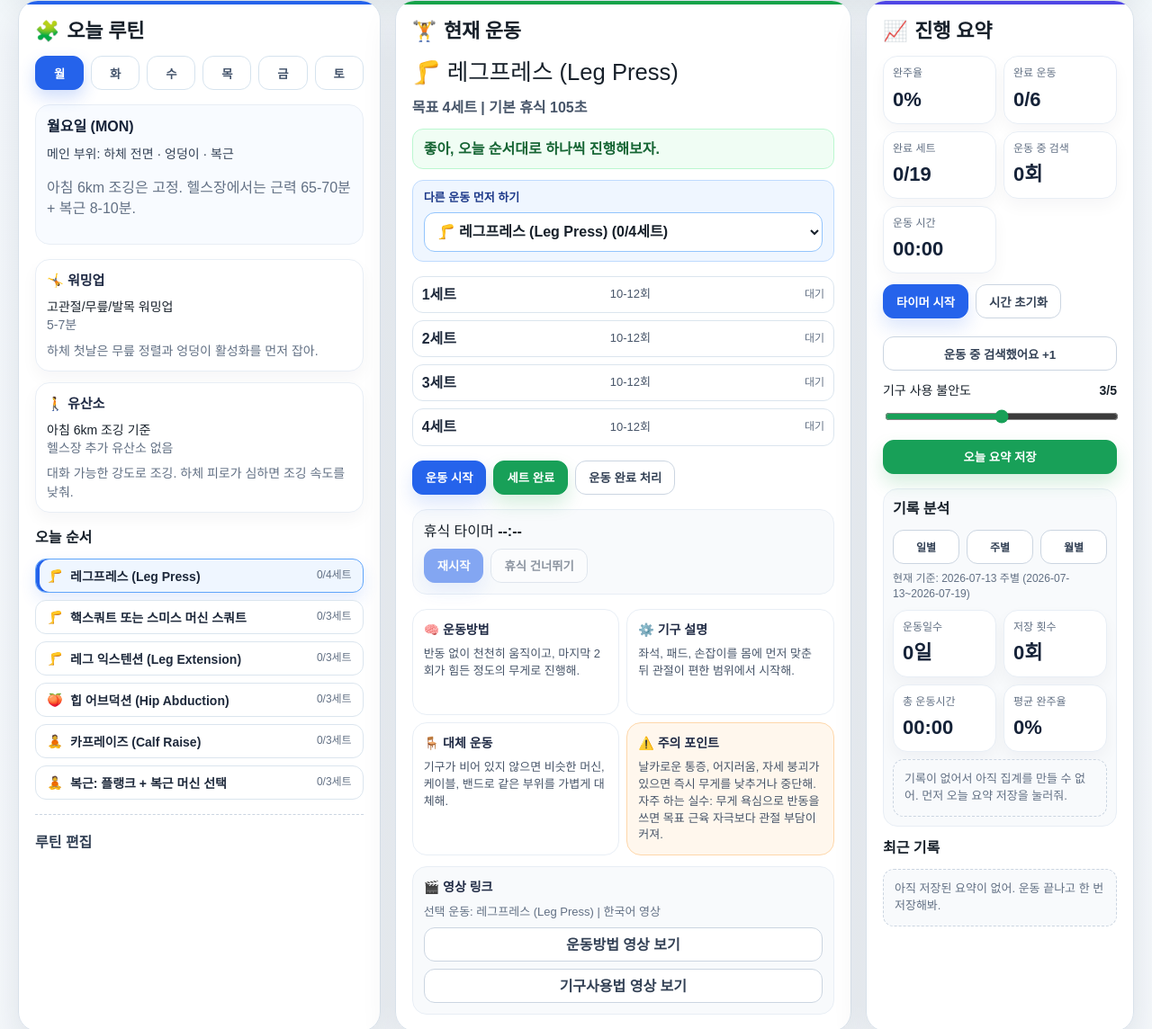
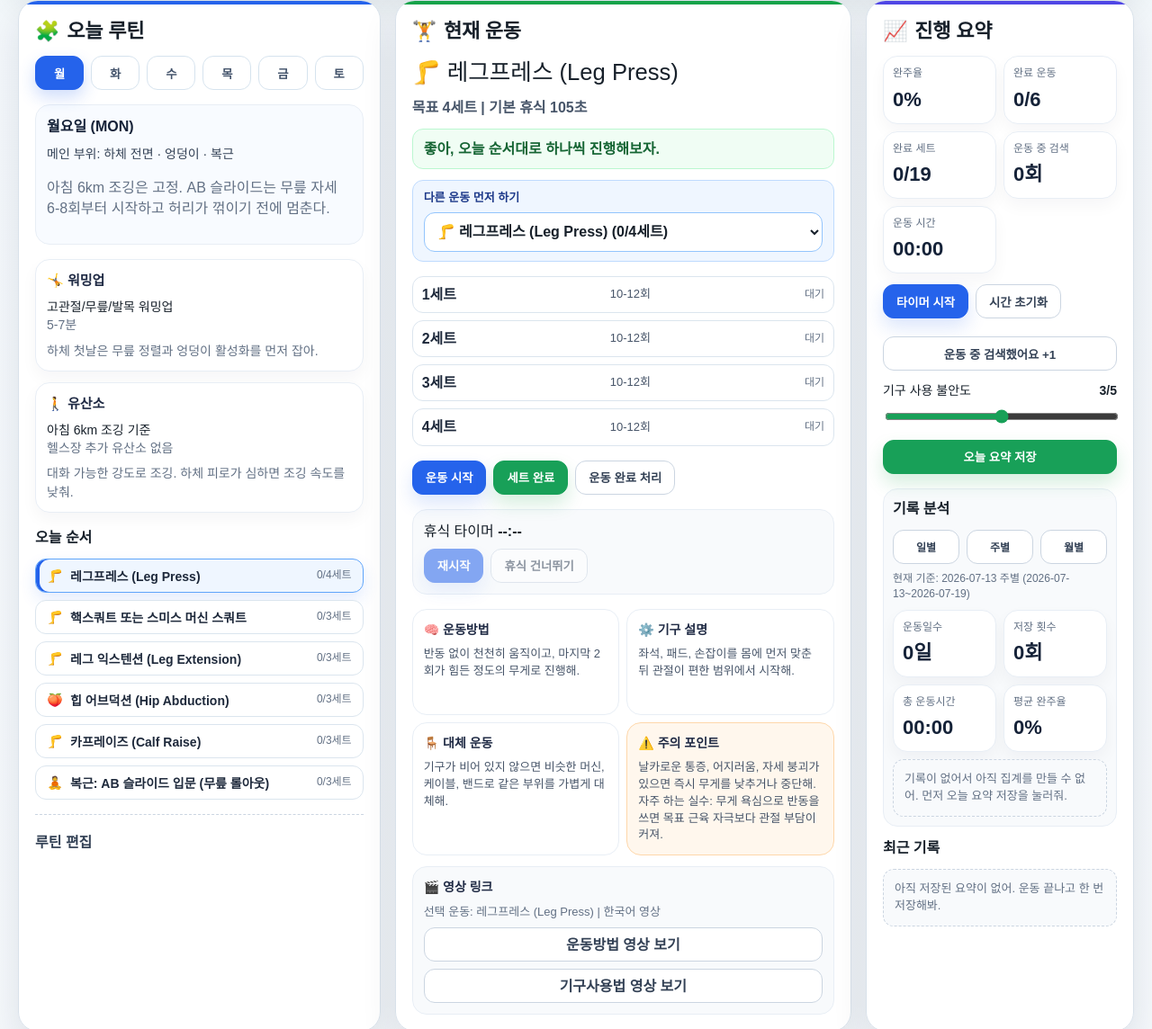
Before and after one commit to MetachainArt/FitMind-AI, a website: page index.html in a window 1280 px wide. Shown: the part 245-1389 px from the top of the page at 90% size. Drawn offline with Linux system fonts and the light colour scheme.

Commit message:
Refine upper body and ab slide routine

```diff
--- a/app.js
+++ b/app.js
@@ -10,15 +10,23 @@ const WEEKDAYS = [
 ];
 
 const STORAGE_KEY = "fitmind_state_v1";
-const PLAN_VERSION = "daily_6km_strength_v5";
+const PLAN_VERSION = "daily_6km_strength_v6";
 const RETIRED_EXERCISE_IDS = new Set(["cable-crunch", "cable-crunch-fri", "cable-crunch-sat"]);
 const RETIRED_TEMPLATE_IDS = new Set(["tpl-cable-crunch"]);
 const RETIRED_EXERCISE_NAME_PATTERNS = [/케이블\s*크런치/i, /Cable\s*Crunch/i];
 const LEGACY_EXERCISE_REPLACEMENTS = {
-  MON: { "cable-crunch": "ab-crunch-machine", fallback: "ab-crunch-machine" },
+  MON: { "cable-crunch": "ab-slide-mon", fallback: "ab-slide-mon" },
   THU: { "cable-crunch": "ab-crunch-machine-thu", fallback: "ab-crunch-machine-thu" },
-  FRI: { "cable-crunch": "side-plank-fri", "cable-crunch-fri": "side-plank-fri", fallback: "side-plank-fri" },
+  FRI: { "cable-crunch": "ab-slide-fri", "cable-crunch-fri": "ab-slide-fri", fallback: "ab-slide-fri" },
   SAT: { "cable-crunch": "cable-woodchop-sat", "cable-crunch-sat": "cable-woodchop-sat", fallback: "cable-woodchop-sat" }
+};
+const ROUTINE_EXERCISE_UPGRADES = {
+  MON: { "ab-crunch-machine": "ab-slide-mon" },
+  WED: { "pec-deck-machine": "smith-incline-press" },
+  FRI: {
+    "cable-hammer-curl": "single-arm-cable-curl",
+    "side-plank-fri": "ab-slide-fri"
+  }
 };
 const DEFAULT_EXERCISE_GUIDE = {
   howTo: "반동 없이 천천히 움직이고, 마지막 2회가 힘든 정도의 무게로 진행해.",
@@ -53,13 +61,17 @@ const EXERCISE_VIDEO_QUERY_OVERRIDES = {
   "side-plank-fri": { howTo: "사이드 플랭크 자세 운동방법", machine: "사이드 플랭크 매트 운동" },
   "side-plank-sat": { howTo: "사이드 플랭크 자세 운동방법", machine: "사이드 플랭크 매트 운동" },
   deadbug: { howTo: "데드버그 운동방법", machine: "데드버그 코어 운동" },
+  "ab-slide-mon": { howTo: "AB 슬라이드 무릎 롤아웃 초보 운동방법", machine: "AB 슬라이드 복근 롤아웃 사용법" },
+  "ab-slide-fri": { howTo: "AB 슬라이드 무릎 롤아웃 초보 운동방법", machine: "AB 슬라이드 복근 롤아웃 사용법" },
   "squat-machine": { howTo: "핵스쿼트 스미스머신 스쿼트 운동방법", machine: "핵스쿼트 머신 스미스머신 사용법" },
   "leg-extension": { howTo: "레그 익스텐션 운동방법", machine: "레그 익스텐션 기구 사용법" },
   "leg-curl-seated": { howTo: "시티드 레그컬 운동방법", machine: "시티드 레그컬 기구 사용법" },
   "hip-thrust": { howTo: "힙 쓰러스트 운동방법", machine: "힙쓰러스트 머신 사용법" },
   "calf-press": { howTo: "카프 프레스 운동방법", machine: "카프 프레스 기구 사용법" },
   "chest-press": { howTo: "체스트 프레스 운동방법", machine: "체스트 프레스 기구 사용법" },
+  "smith-incline-press": { howTo: "스미스 인클라인 프레스 운동방법", machine: "스미스머신 인클라인 벤치 세팅" },
   "shoulder-press": { howTo: "숄더 프레스 운동방법", machine: "숄더 프레스 머신 사용법" },
+  "single-arm-cable-curl": { howTo: "원암 케이블 컬 운동방법", machine: "케이블 바이셉 컬 사용법" },
   "lateral-raise": { howTo: "델토이드 레이즈 머신 운동방법", machine: "Deltoid Raise 머신 사용법" },
   "russian-twist": { howTo: "러시안 트위스트 운동방법", machine: "러시안 트위스트 도구 사용법" },
   "machine-row": { howTo: "버티컬 로우 운동방법", machine: "Vertical Row 머신 사용법" },
@@ -130,7 +142,7 @@ const ROUTINE_PLAN = {
   MON: {
     dayLabel: "MON",
     theme: "하체 전면 · 엉덩이 · 복근",
-    trainingFocus: "아침 6km 조깅은 고정. 헬스장에서는 근력 65-70분 + 복근 8-10분.",
+    trainingFocus: "아침 6km 조깅은 고정. AB 슬라이드는 무릎 자세 6-8회부터 시작하고 허리가 꺾이기 전에 멈춘다.",
     warmupMain: "고관절/무릎/발목 워밍업",
     warmupTime: "5-7분",
     warmupNote: "하체 첫날은 무릎 정렬과 엉덩이 활성화를 먼저 잡아.",
@@ -154,15 +166,15 @@ const ROUTINE_PLAN = {
       exercise({ id: "hip-abduction", name: "힙 어브덕션 (Hip Abduction)", sets: ["15회", "15회", "15회"], restSec: 70 }),
       exercise({ id: "standing-calf-raise", name: "카프레이즈 (Calf Raise)", sets: ["15-20회", "15-20회", "15-20회"], restSec: 60 }),
       exercise({
-        id: "ab-crunch-machine",
-        name: "복근: 플랭크 + 복근 머신 선택",
-        sets: ["플랭크 45초", "플랭크 45초", "머신 있으면 12-15회"],
-        restSec: 60,
-        howTo: "월요일 복근은 이 항목 하나만 하면 돼. 플랭크 2세트를 기본으로 하고, 복근 머신이 보이면 마지막 세트에만 가볍게 추가해.",
-        machine: "복근 크런치 머신이 있으면 선택해서 사용해. 무게는 가볍게 시작하고 허리가 꺾이지 않게 배를 먼저 조여.",
-        ball: "복근 머신이 없거나 불편하면 플랭크 3세트 또는 데드버그 3세트로 대체해.",
-        safety: "허리 통증이 있으면 즉시 멈추고 플랭크 시간을 줄여.",
-        mistake: "목과 팔로 당기거나 반동으로 접으면 복근보다 허리에 부담이 커져."
+        id: "ab-slide-mon",
+        name: "복근: AB 슬라이드 입문 (무릎 롤아웃)",
+        sets: ["6-8회", "6-8회", "6-8회"],
+        restSec: 75,
+        howTo: "무릎을 패드에 대고 배와 엉덩이에 힘을 준 채 천천히 앞으로 밀어. 허리가 꺾이기 직전까지만 갔다가 복근으로 당겨 돌아와.",
+        machine: "AB 슬라이드 또는 복근 롤아웃 휠을 사용해. 처음에는 벽 앞에서 이동 거리를 짧게 제한해.",
+        ball: "기구가 없거나 허리 고정이 어렵다면 데드버그 3세트로 대체해.",
+        safety: "허리나 어깨가 아프거나 배 힘이 풀리면 즉시 중단해. 매일 100회가 아니라 월·금에만 진행해.",
+        mistake: "팔로만 밀거나 허리를 아래로 처지게 하면 복근보다 허리와 어깨에 부담이 커져."
       })
     ]
   },
@@ -209,8 +221,8 @@ const ROUTINE_PLAN = {
   WED: {
     dayLabel: "WED",
     theme: "가슴 · 어깨 · 삼두 · 복근",
-    trainingFocus: "상체 밀기 운동 후 우드찹 2세트만 가볍게 진행해 복근 회복 여유를 남긴다.",
-    warmupMain: "밴드 풀어파트 + 가벼운 프레스",
+    trainingFocus: "머신 숄더프레스와 스미스 인클라인 프레스로 어깨·윗가슴·삼두 볼륨을 만든다.",
+    warmupMain: "밴드 외회전 + 가벼운 머신 프레스",
     warmupTime: "5-7분",
     warmupNote: "어깨가 말리지 않게 견갑을 먼저 안정화해.",
     cardioMain: "아침 6km 조깅 기준",
@@ -221,7 +233,17 @@ const ROUTINE_PLAN = {
       exercise({ id: "shoulder-press", name: "숄더 프레스 (Shoulder Press)", sets: ["8-10회", "8-10회", "8-10회"], restSec: 90 }),
       exercise({ id: "lateral-raise", name: "델토이드 레이즈 머신 (Deltoid Raise)", sets: ["12-15회", "12-15회", "12-15회", "12-15회"], restSec: 70 }),
       exercise({ id: "triceps-pushdown", name: "트라이셉스 푸시다운 (Triceps Pushdown)", sets: ["10-12회", "10-12회", "10-12회", "10-12회"], restSec: 70 }),
-      exercise({ id: "pec-deck-machine", name: "펙덱 머신 또는 체스트 프레스 보조", sets: ["10-12회", "10-12회", "10-12회"], restSec: 75 }),
+      exercise({
+        id: "smith-incline-press",
+        name: "스미스 인클라인 프레스 또는 플레이트 체스트 프레스",
+        sets: ["10-12회", "10-12회", "10-12회"],
+        restSec: 90,
+        howTo: "벤치 각도를 약 20-30도로 맞추고 바가 윗가슴 쪽으로 내려오게 세팅해. 견갑을 등받이에 고정하고 반동 없이 밀어.",
+        machine: "스미스머신과 인클라인 벤치를 사용해. 자리가 없으면 사진의 플레이트 로드 체스트 프레스나 일반 체스트 프레스로 대체해.",
+        ball: "스미스머신이 비어 있지 않으면 체스트 프레스 머신을 같은 세트와 횟수로 진행해.",
+        safety: "어깨 앞쪽이 아프면 벤치 각도와 가동범위를 줄이고 빈 바 또는 가벼운 중량부터 시작해.",
+        mistake: "벤치 각도를 너무 높이면 윗가슴보다 어깨 부담이 커지고, 팔꿈치를 과하게 벌리면 어깨가 불편할 수 있어."
+      }),
       exercise({
         id: "cable-woodchop",
         name: "복근: 케이블 우드찹 (Cable Woodchop)",
@@ -267,7 +289,7 @@ const ROUTINE_PLAN = {
   FRI: {
     dayLabel: "FRI",
     theme: "등 · 풀업 보강 · 팔 볼륨 · 복근",
-    trainingFocus: "등과 팔을 한 번 더 자극하고, 턱걸이 0개에서 1개로 가는 내려오기/매달리기 힘을 만든다.",
+    trainingFocus: "등과 팔을 한 번 더 자극하고, 원암 케이블 컬과 턱걸이 보강으로 팔 볼륨과 당기는 힘을 만든다.",
     warmupMain: "가벼운 풀다운 + 팔꿈치/손목 가동",
     warmupTime: "5-7분",
     warmupNote: "팔 운동은 반동보다 느린 내림 동작을 우선해.",
@@ -300,9 +322,29 @@ const ROUTINE_PLAN = {
       }),
       exercise({ id: "face-pull", name: "페이스풀 또는 리어델트 머신", sets: ["15회", "15회", "15회"], restSec: 70 }),
       exercise({ id: "machine-biceps-curl", name: "머신 바이셉 컬 또는 케이블 컬", sets: ["10-12회", "10-12회", "10-12회"], restSec: 70 }),
-      exercise({ id: "cable-hammer-curl", name: "케이블 해머 컬 (로프)", sets: ["12회", "12회", "12회"], restSec: 70 }),
+      exercise({
+        id: "single-arm-cable-curl",
+        name: "원암 케이블 컬 (얼터네이트 컬)",
+        sets: ["10-12회/팔", "10-12회/팔", "10-12회/팔"],
+        restSec: 70,
+        howTo: "케이블을 가장 낮게 맞추고 한 팔씩 손바닥이 위를 보게 감아 올려. 팔꿈치는 몸 옆에 고정하고 내릴 때 2초 동안 버텨.",
+        machine: "케이블 손잡이를 한쪽씩 사용해. 자리가 없으면 머신 바이셉 컬에서 한 팔씩 번갈아 진행해.",
+        ball: "케이블을 사용할 수 없으면 가벼운 덤벨 얼터네이트 컬로 대체해.",
+        safety: "손목을 꺾거나 몸을 뒤로 젖히지 말고 팔꿈치 통증이 있으면 무게를 낮춰.",
+        mistake: "반동으로 어깨를 먼저 들면 이두 자극이 줄어드니 팔꿈치 위치를 고정해."
+      }),
       exercise({ id: "triceps-pushdown", name: "트라이셉스 푸시다운 (Triceps Pushdown)", sets: ["12회", "12회", "12회"], restSec: 70 }),
-      exercise({ id: "side-plank-fri", name: "복근: 사이드 플랭크 (Side Plank)", sets: ["20-30초/쪽", "20-30초/쪽"], restSec: 60 })
+      exercise({
+        id: "ab-slide-fri",
+        name: "복근: AB 슬라이드 입문 (무릎 롤아웃)",
+        sets: ["6-8회", "6-8회"],
+        restSec: 75,
+        howTo: "월요일보다 이동 거리를 욕심내지 말고 같은 자세로 반복해. 배와 엉덩이를 조인 채 허리가 중립을 유지하는 범위까지만 밀어.",
+        machine: "AB 슬라이드 또는 복근 롤아웃 휠을 사용해. 벽을 앞에 두면 과하게 멀리 나가는 것을 막을 수 있어.",
+        ball: "피로가 남거나 기구가 없으면 사이드 플랭크 2세트 또는 데드버그 2세트로 바꿔.",
+        safety: "월요일 후 허리·어깨 통증이 남아 있으면 금요일 AB 슬라이드는 건너뛰어. 매일 100회는 하지 않아.",
+        mistake: "횟수만 채우려고 짧게 튕기거나 허리를 처지게 하지 말고 매회 천천히 왕복해."
+      })
     ]
   },
   SAT: {
@@ -1106,7 +1148,7 @@ function getExerciseIcon(exercise) {
   const nameText = String(exercise?.name || "").toLowerCase();
   const fullText = `${idText} ${nameText}`;
 
-  if (fullText.includes("walk") || fullText.includes("cardio") || fullText.includes("incline")) {
+  if (fullText.includes("walk") || fullText.includes("cardio") || fullText.includes("유산소")) {
     return "🚶";
   }
   if (fullText.includes("hip") || fullText.includes("glute") || fullText.includes("thrust")) {
@@ -1121,13 +1163,23 @@ function getExerciseIcon(exercise) {
   if (fullText.includes("curl") || fullText.includes("triceps") || fullText.includes("biceps") || fullText.includes("hammer")) {
     return "💪";
   }
-  if (fullText.includes("plank") || fullText.includes("crunch") || fullText.includes("raise") || fullText.includes("twist")) {
+  if (
+    fullText.includes("복근")
+    || fullText.includes("ab-slide")
+    || fullText.includes("rollout")
+    || fullText.includes("슬라이드")
+    || fullText.includes("plank")
+    || fullText.includes("crunch")
+    || fullText.includes("deadbug")
+    || fullText.includes("woodchop")
+    || fullText.includes("twist")
+  ) {
     return "🧘";
   }
   if (fullText.includes("leg") || fullText.includes("squat") || fullText.includes("calf")) {
     return "🦵";
   }
-  if (fullText.includes("press") || fullText.includes("shoulder") || fullText.includes("chest")) {
+  if (fullText.includes("press") || fullText.includes("shoulder") || fullText.includes("chest") || fullText.includes("raise") || fullText.includes("deltoid")) {
     return "🏋️";
   }
   return "✨";
@@ -2817,13 +2869,16 @@ function normalizePlanForDay(rawPlan, dayCode) {
 
 function replaceRetiredExercises(exercises, dayCode) {
   const replacementMap = LEGACY_EXERCISE_REPLACEMENTS[dayCode] || {};
+  const upgradeMap = ROUTINE_EXERCISE_UPGRADES[dayCode] || {};
   const seenIds = new Set();
   return exercises
     .map((item, index) => {
-      if (!isRetiredExercise(item)) {
+      const replacementId = isRetiredExercise(item)
+        ? (replacementMap[item.id] || replacementMap.fallback || "plank")
+        : upgradeMap[item.id];
+      if (!replacementId) {
         return item;
       }
-      const replacementId = replacementMap[item.id] || replacementMap.fallback || "plank";
       const replacement = findBaseExercise(dayCode, replacementId);
       return replacement ? cloneExerciseItem(replacement, index) : null;
     })
```
Also changed, not shown: index.html (+3 -3 lines), tests/release-smoke.test.mjs (+18 -0 lines), README.md.
